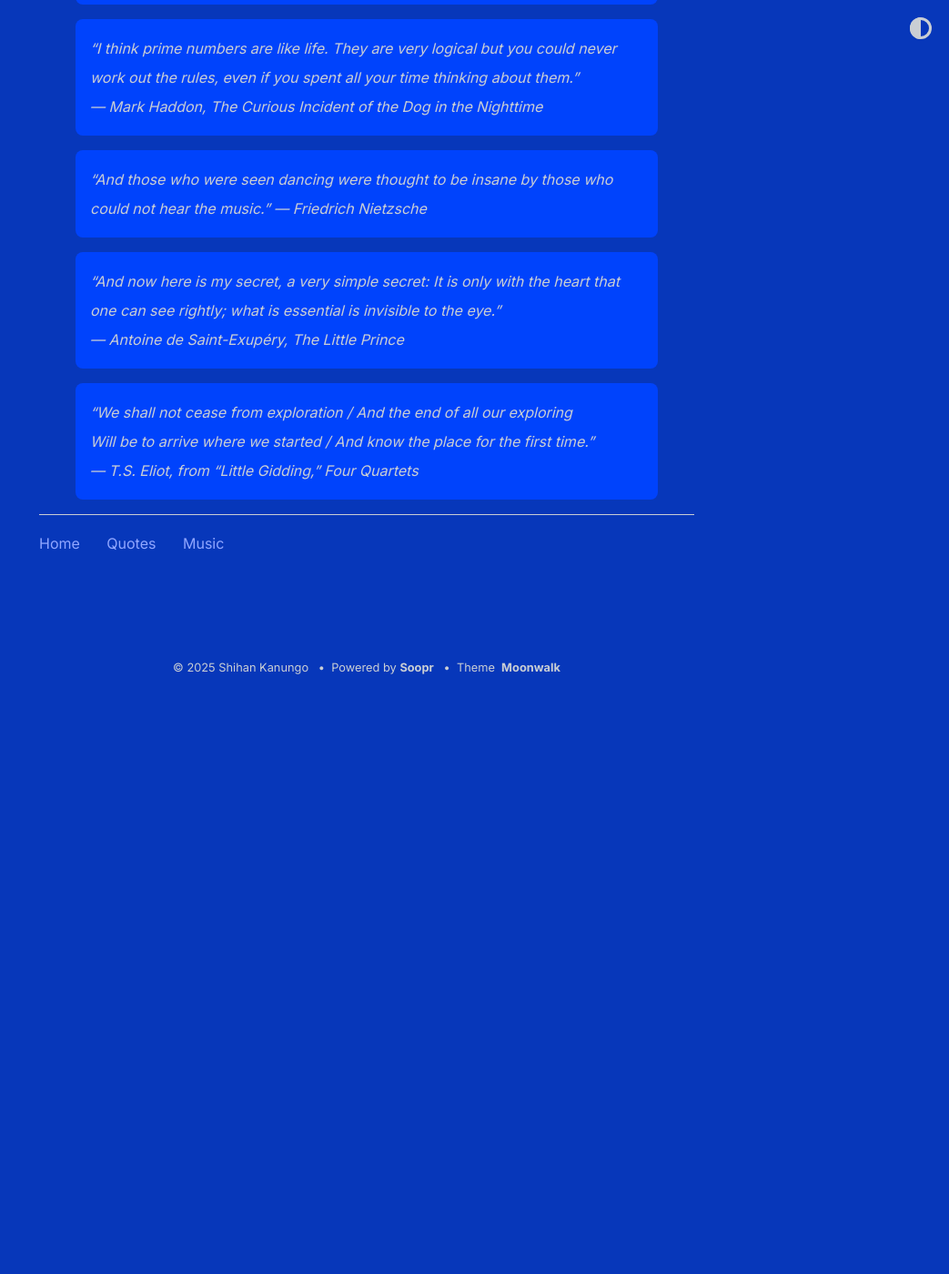
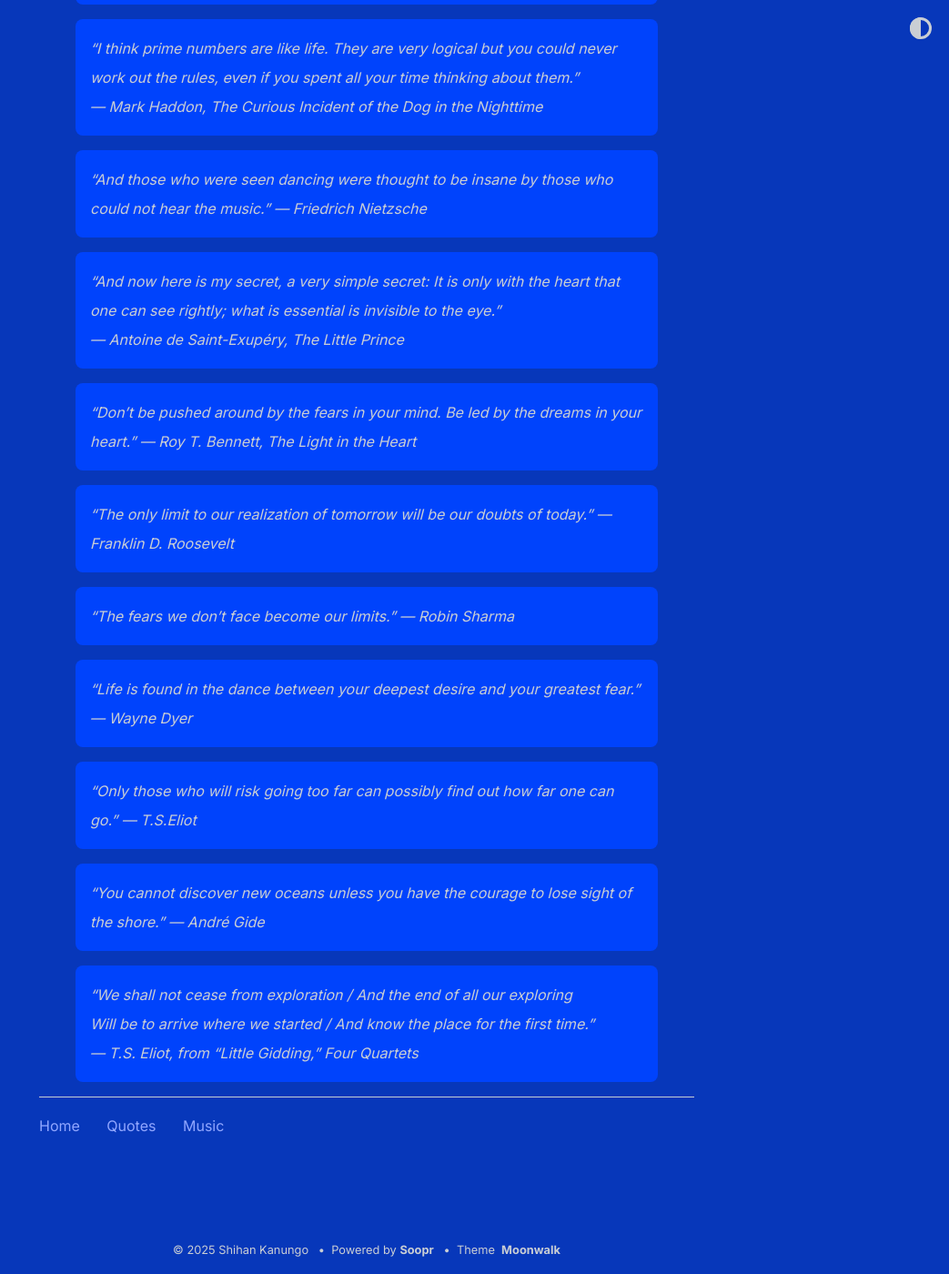
Before and after one commit to shihankanungo/shihankanungo.github.io, a Jekyll site: the page built from quotes.md, in a window 1280 px wide and 1400 px high, scrolled down 1317 px. Shown: the whole window at 91% size, without its empty margins (237-1280 px from the left). Built offline with Jekyll 4.4.1, drawn with Linux system fonts in a browser that asks for light colours; before the commit the page ends 2077 px from its top, so only the background shows below that.

Commit message:
Update quotes.md

```diff
--- a/quotes.md
+++ b/quotes.md
@@ -33,6 +33,18 @@ title: Quotes
 > "And now here is my secret, a very simple secret: It is only with the heart that one can see rightly; what is essential is invisible to the eye." <br>
 --- Antoine de Saint-Exupéry, <i>The Little Prince</i>
 
+> "Don't be pushed around by the fears in your mind. Be led by the dreams in your heart." --- Roy T. Bennett, <i>The Light in the Heart</i>
+
+> "The only limit to our realization of tomorrow will be our doubts of today." --- Franklin D. Roosevelt
+
+> "The fears we don’t face become our limits." --- Robin Sharma
+
+> "Life is found in the dance between your deepest desire and your greatest fear." --- Wayne Dyer
+
+> "Only those who will risk going too far can possibly find out how far one can go." --- T.S.Eliot
+
+> "You cannot discover new oceans unless you have the courage to lose sight of the shore." --- André Gide
+
 > "We shall not cease from exploration / And the end of all our exploring <br>
 Will be to arrive where we started / And know the place for the first time." <br>
 --- T.S. Eliot, from "Little Gidding," <i>Four Quartets</i>
```
